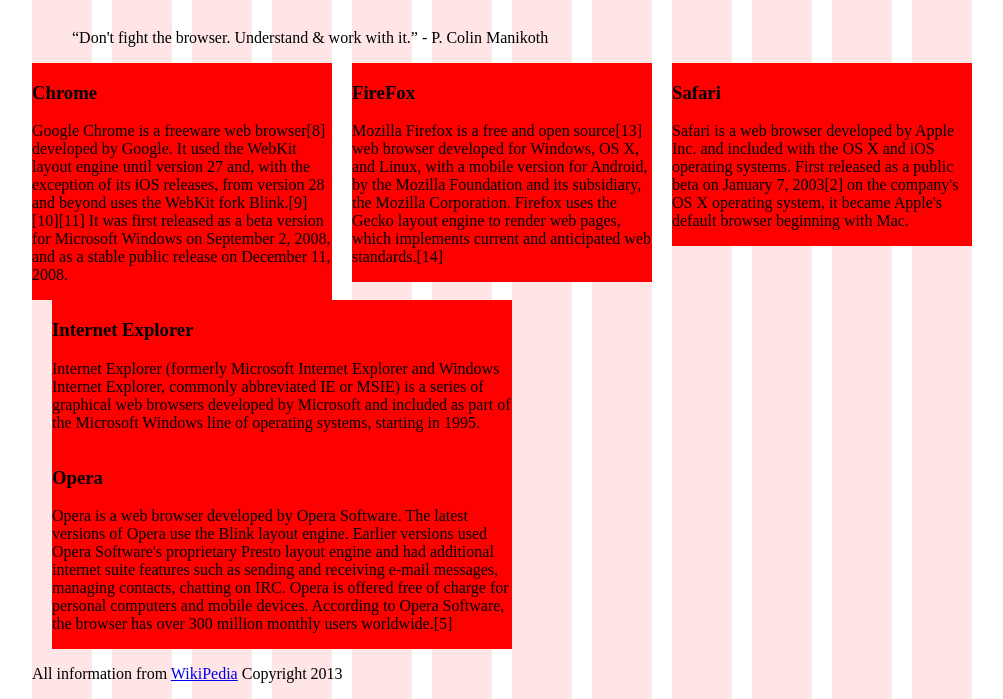
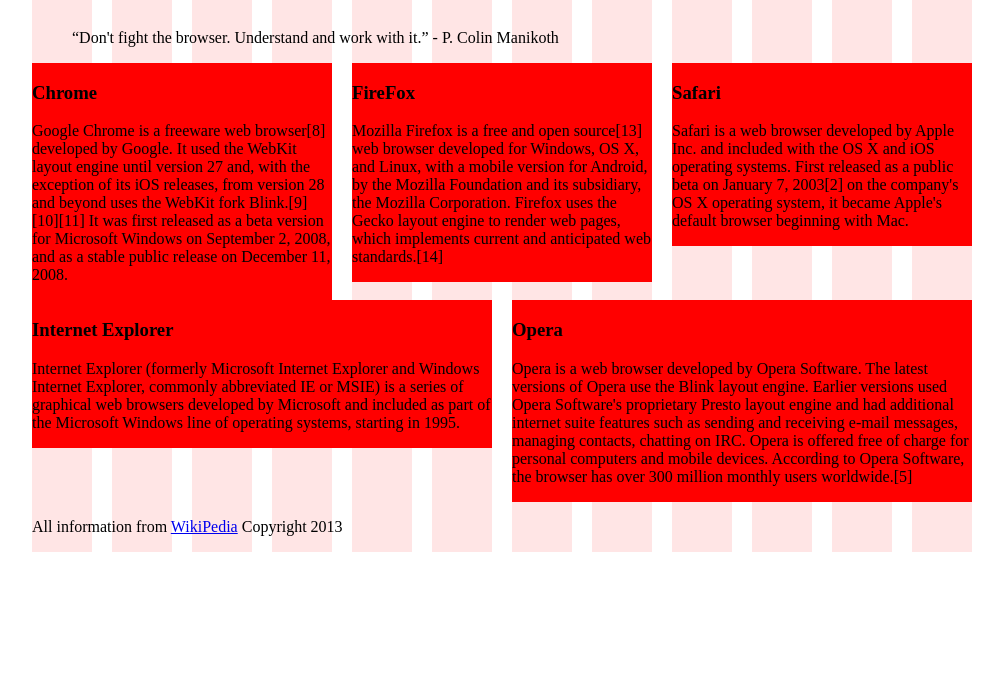
Before and after one commit to swalker64/Midterm-Refresher-A, a plain HTML site: page index.html in a window 1280 px wide. Shown: the part 109-808 px from the top of the page, without its empty margins (138-1141 px from the left). Drawn offline with Linux system fonts and the light colour scheme; a web font is replaced by a local one.

Commit message:
Corrected location of google-fonts stylesheet in HTML

```diff
--- a/css/styles.css
+++ b/css/styles.css
@@ -2,7 +2,6 @@
 body {
 	font-family: 'Volkhov', serif;
 }
-
 
 /* Help Class to Show Grid */
 .showgrid {
--- a/index.html
+++ b/index.html
@@ -10,9 +10,8 @@
 
 	<link rel="stylesheet" href="css/normalize.css" />
 	<link rel="stylesheet" href="css/960.css" />
-	<link rel="stylesheet" href="css/styles.css" />
-
-    <link href='http://fonts.googleapis.com/css?family=Volkhov' rel='stylesheet' type='text/css'>
+	<link href='http://fonts.googleapis.com/css?family=Volkhov' rel='stylesheet' type='text/css'>
+    <link rel="stylesheet" href="css/styles.css" /><!--My CSS should always be last-->
 
 </head>
 <body>
@@ -38,7 +37,7 @@
     <!-- Quote -->
     <aside class="grid_12">
         <blockquote>
-            &#8220Don't fight the browser. Understand & work with it.&#8221 - P. Colin Manikoth
+            &#8220Don't fight the browser. Understand and work with it.&#8221 - P. Colin Manikoth
         </blockquote>
     </aside>
 
@@ -59,13 +58,13 @@
         <p>Safari is a web browser developed by Apple Inc. and included with the OS X and iOS operating systems. First released as a public beta on January 7, 2003[2] on the company's OS X operating system, it became Apple's default browser beginning with Mac.</p>
         </section>
 
-        <div class="grid_12"><!--Nested grid to reset-->
-        <section class="grid_6">
+        <div class="grid_12 alpha omega"><!--Nested grid to reset-->
+        <section class="grid_6 alpha">
         <h3>Internet Explorer</h3>
         <p>Internet Explorer (formerly Microsoft Internet Explorer and Windows Internet Explorer, commonly abbreviated IE or MSIE) is a series of graphical web browsers developed by Microsoft and included as part of the Microsoft Windows line of operating systems, starting in 1995. </p>
         </section>
 
-        <section class="grid_6">
+        <section class="grid_6 omega">
         <h3>Opera</h3>
         <p>Opera is a web browser developed by Opera Software. The latest versions of Opera use the Blink layout engine. Earlier versions used Opera Software's proprietary Presto layout engine and had additional internet suite features such as sending and receiving e-mail messages, managing contacts, chatting on IRC. Opera is offered free of charge for personal computers and mobile devices. According to Opera Software, the browser has over 300 million monthly users worldwide.[5]</p>
         </div>
```
